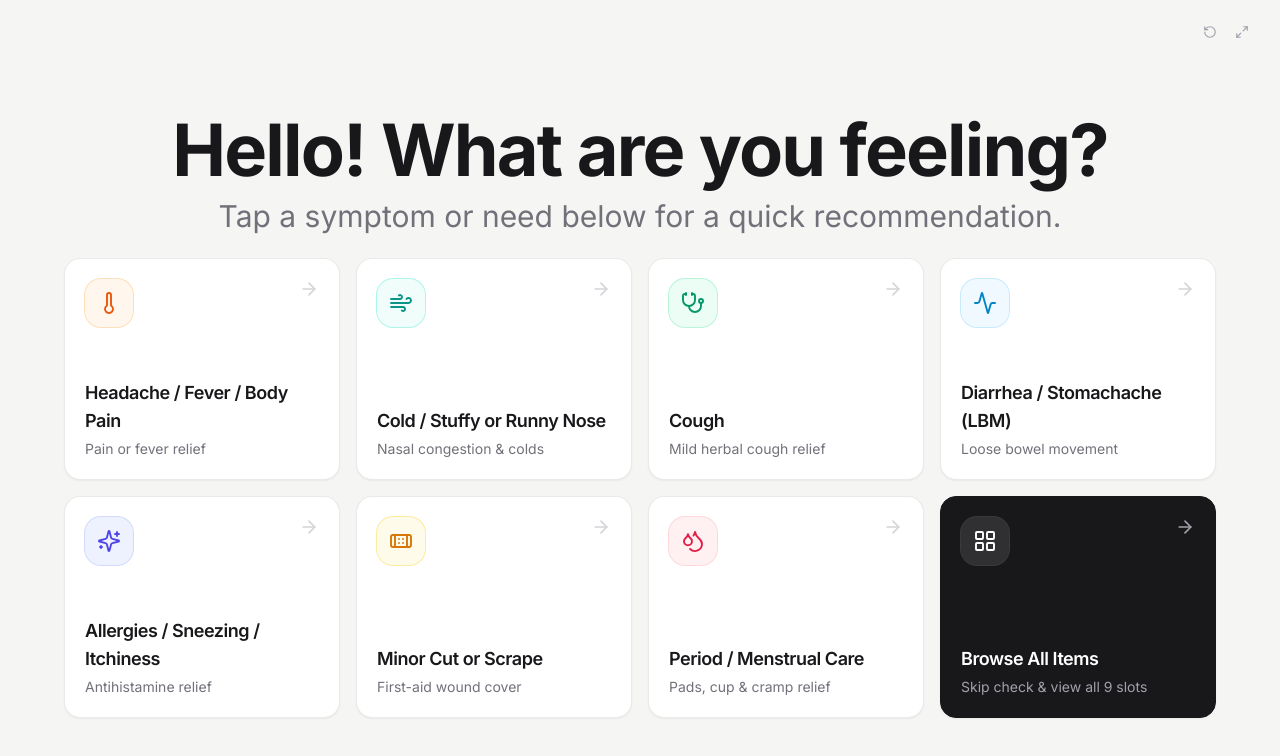
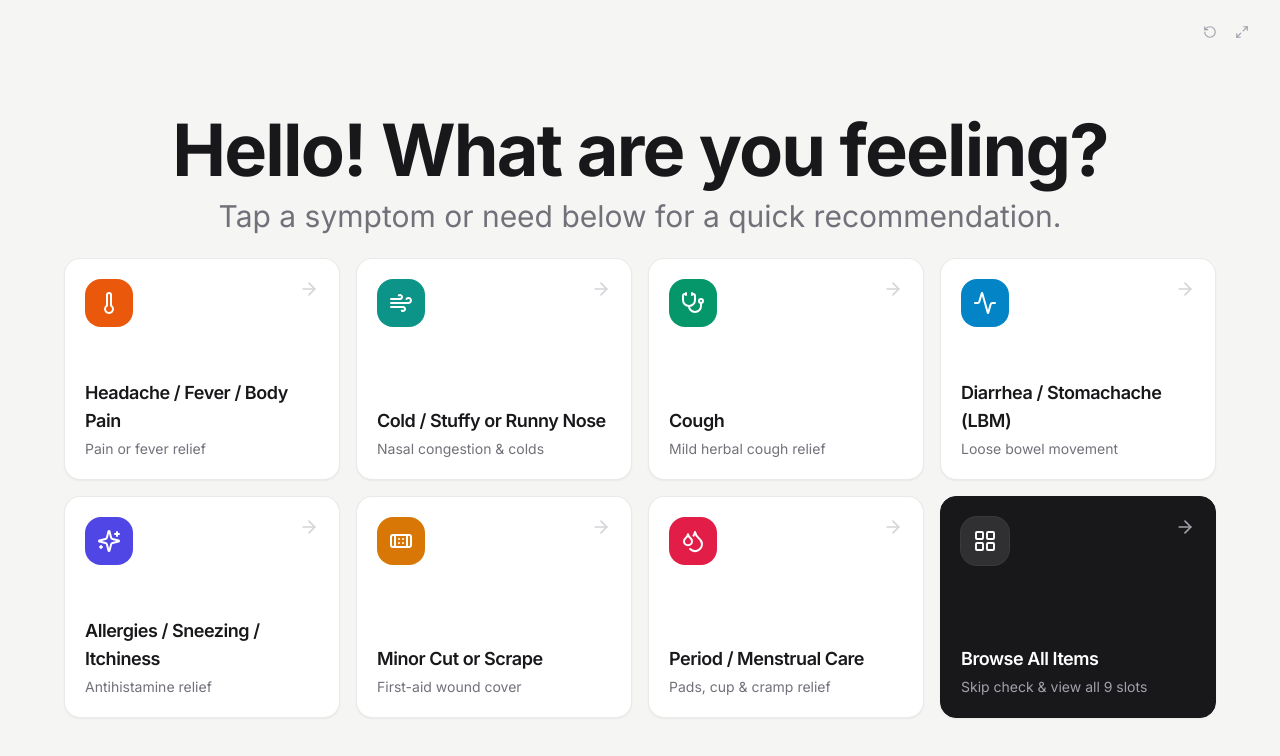
Before and after one commit to Ytian-DEV/OTC-Medicine-Vending-Machine, a React (Vite) app: page / in a window 1280 px wide. Shown: the top 756 px of the page. Built offline with nearby package versions, Linux system fonts and the light colour scheme; no server answers; the database is empty.

Commit message:
fix(ui): replace pastel-bordered badges and icon tints with crisp solid colors

```diff
--- a/src/components/RecommendationScreen.tsx
+++ b/src/components/RecommendationScreen.tsx
@@ -55,9 +55,9 @@ function RecommendedItemCard({ slot }: { slot: SlotItem }) {
                 className={cn(
                   'inline-flex items-center rounded-full px-2.5 py-0.5 text-xs font-medium tabular-nums',
                   isSoldOut
-                    ? 'bg-red-50 text-red-600'
+                    ? 'bg-red-600 text-white'
                     : slot.stock <= 3
-                      ? 'bg-amber-50 text-amber-700'
+                      ? 'bg-amber-500 text-white'
                       : 'bg-stone-100 text-zinc-600'
                 )}
               >
@@ -118,7 +118,7 @@ export function RecommendationScreen({
       <div className="shrink-0 text-center space-y-2 flex flex-col items-center">
         <span
           className={cn(
-            'inline-flex items-center px-3 py-1 rounded-full border text-xs font-semibold',
+            'inline-flex items-center px-3.5 py-1 rounded-full text-xs font-semibold',
             SYMPTOM_PILL_STYLES[symptom]
           )}
         >
--- a/src/components/SafetyQuestionnaireScreen.tsx
+++ b/src/components/SafetyQuestionnaireScreen.tsx
@@ -36,30 +36,30 @@ export function SafetyQuestionnaireScreen({
           initial={{ opacity: 0, scale: 0.97 }}
           animate={{ opacity: 1, scale: 1 }}
           transition={{ duration: 0.2 }}
-          className={cn(
-            'w-full max-w-xl rounded-3xl bg-white border p-7 sm:p-9 text-center flex flex-col items-center gap-5 shadow-sm',
-            safetyAlert.urgent ? 'border-red-300 ring-4 ring-red-500/10' : 'border-amber-300'
-          )}
+          className="w-full max-w-xl rounded-3xl bg-white border border-stone-200/80 p-7 sm:p-9 text-center flex flex-col items-center gap-5 shadow-sm"
         >
           <div
             className={cn(
-              'h-16 w-16 rounded-full flex items-center justify-center border',
-              safetyAlert.urgent
-                ? 'bg-red-50 border-red-200 text-red-600'
-                : 'bg-amber-50 border-amber-200 text-amber-600'
+              'h-16 w-16 rounded-full flex items-center justify-center text-white',
+              safetyAlert.urgent ? 'bg-red-600' : 'bg-amber-500'
             )}
           >
             {safetyAlert.urgent ? (
-              <ShieldAlert className="w-8 h-8 stroke-[1.75]" />
+              <ShieldAlert className="w-8 h-8 stroke-[2]" />
             ) : (
-              <AlertTriangle className="w-8 h-8 stroke-[1.75]" />
+              <AlertTriangle className="w-8 h-8 stroke-[2]" />
             )}
           </div>
 
-          <div className="space-y-2">
-            <p className="text-xs font-semibold uppercase tracking-wider text-zinc-400">
+          <div className="space-y-2.5 flex flex-col items-center">
+            <span
+              className={cn(
+                'inline-flex items-center px-3.5 py-1 rounded-full text-xs font-semibold',
+                SYMPTOM_PILL_STYLES[symptom]
+              )}
+            >
               {symptomMeta?.label}
-            </p>
+            </span>
             <h2 className="text-2xl sm:text-3xl font-semibold tracking-tight text-zinc-900">
               {safetyAlert.title}
             </h2>
@@ -127,7 +127,7 @@ export function SafetyQuestionnaireScreen({
           <div className="space-y-2.5 text-center flex flex-col items-center">
             <span
               className={cn(
-                'inline-flex items-center px-3 py-1 rounded-full border text-xs font-semibold',
+                'inline-flex items-center px-3.5 py-1 rounded-full text-xs font-semibold',
                 SYMPTOM_PILL_STYLES[symptom]
               )}
             >
--- a/src/components/SlotCard.tsx
+++ b/src/components/SlotCard.tsx
@@ -69,9 +69,9 @@ export function SlotCard({
         className={cn(
           'inline-flex items-center rounded-full px-2 py-0.5 text-[11px] sm:text-xs font-medium tabular-nums',
           isSoldOut
-            ? 'bg-red-50 text-red-600'
+            ? 'bg-red-600 text-white'
             : isLowStock
-              ? 'bg-amber-50 text-amber-700 border border-amber-200/80'
+              ? 'bg-amber-500 text-white'
               : isSelected
                 ? 'bg-zinc-900/10 text-zinc-800 font-semibold'
                 : 'bg-stone-100 text-zinc-500'
--- a/src/components/SymptomCheckScreen.tsx
+++ b/src/components/SymptomCheckScreen.tsx
@@ -22,52 +22,36 @@ interface SymptomCheckScreenProps {
 interface SymptomVisualTheme {
   icon: React.ComponentType<{ className?: string }>;
   iconBox: string;
-  hoverCard: string;
-  arrowColor: string;
 }
 
 const SYMPTOM_THEMES: Record<SymptomId, SymptomVisualTheme> = {
   'headache-fever': {
     icon: Thermometer,
-    iconBox: 'bg-orange-50 text-orange-600 ring-1 ring-orange-200/80',
-    hoverCard: 'hover:border-orange-300 hover:bg-orange-50/25',
-    arrowColor: 'group-hover:text-orange-500',
+    iconBox: 'bg-orange-600 text-white',
   },
   'cold-nose': {
     icon: Wind,
-    iconBox: 'bg-teal-50 text-teal-600 ring-1 ring-teal-200/80',
-    hoverCard: 'hover:border-teal-300 hover:bg-teal-50/25',
-    arrowColor: 'group-hover:text-teal-500',
+    iconBox: 'bg-teal-600 text-white',
   },
   cough: {
     icon: Stethoscope,
-    iconBox: 'bg-emerald-50 text-emerald-600 ring-1 ring-emerald-200/80',
-    hoverCard: 'hover:border-emerald-300 hover:bg-emerald-50/25',
-    arrowColor: 'group-hover:text-emerald-500',
+    iconBox: 'bg-emerald-600 text-white',
   },
   diarrhea: {
     icon: Activity,
-    iconBox: 'bg-sky-50 text-sky-600 ring-1 ring-sky-200/80',
-    hoverCard: 'hover:border-sky-300 hover:bg-sky-50/25',
-    arrowColor: 'group-hover:text-sky-500',
+    iconBox: 'bg-sky-600 text-white',
   },
   allergies: {
     icon: Sparkles,
-    iconBox: 'bg-indigo-50 text-indigo-600 ring-1 ring-indigo-200/80',
-    hoverCard: 'hover:border-indigo-300 hover:bg-indigo-50/25',
-    arrowColor: 'group-hover:text-indigo-500',
+    iconBox: 'bg-indigo-600 text-white',
   },
   'cut-scrape': {
     icon: Bandage,
-    iconBox: 'bg-amber-50 text-amber-600 ring-1 ring-amber-200/80',
-    hoverCard: 'hover:border-amber-300 hover:bg-amber-50/25',
-    arrowColor: 'group-hover:text-amber-500',
+    iconBox: 'bg-amber-600 text-white',
   },
   menstrual: {
     icon: Droplets,
-    iconBox: 'bg-rose-50 text-rose-600 ring-1 ring-rose-200/80',
-    hoverCard: 'hover:border-rose-300 hover:bg-rose-50/25',
-    arrowColor: 'group-hover:text-rose-500',
+    iconBox: 'bg-rose-600 text-white',
   },
 };
 
@@ -112,10 +96,7 @@ export function SymptomCheckScreen({
               whileHover={{ y: -3 }}
               whileTap={{ scale: 0.97 }}
               onClick={() => onSelectSymptom(option.id)}
-              className={cn(
-                'group rounded-2xl bg-white border border-stone-200/80 shadow-sm hover:shadow-md p-4 sm:p-5 flex flex-col justify-between text-left transition-all duration-150 min-h-0 min-w-0',
-                theme.hoverCard
-              )}
+              className="group rounded-2xl bg-white border border-stone-200/80 hover:border-zinc-900 shadow-sm hover:shadow-md p-4 sm:p-5 flex flex-col justify-between text-left transition-all duration-150 min-h-0 min-w-0"
             >
               <div className="flex items-start justify-between gap-2 w-full">
                 <div
@@ -124,15 +105,10 @@ export function SymptomCheckScreen({
                     theme.iconBox
                   )}
                 >
-                  <Icon className="w-5 h-5 sm:w-6 sm:h-6 stroke-[1.9]" />
+                  <Icon className="w-5 h-5 sm:w-6 sm:h-6 stroke-[2]" />
                 </div>
 
-                <ArrowRight
-                  className={cn(
-                    'w-4 h-4 sm:w-5 sm:h-5 text-zinc-300 transition-all duration-200 group-hover:translate-x-0.5',
-                    theme.arrowColor
-                  )}
-                />
+                <ArrowRight className="w-4 h-4 sm:w-5 sm:h-5 text-zinc-300 group-hover:text-zinc-900 transition-all duration-200 group-hover:translate-x-0.5" />
               </div>
 
               <div className="space-y-0.5 sm:space-y-1 min-w-0">
--- a/src/data/symptomFlow.ts
+++ b/src/data/symptomFlow.ts
@@ -45,13 +45,13 @@ export const SYMPTOM_OPTIONS: SymptomOption[] = [
 ];
 
 export const SYMPTOM_PILL_STYLES: Record<SymptomId, string> = {
-  'headache-fever': 'bg-orange-50 text-orange-700 border-orange-200/80',
-  'cold-nose': 'bg-teal-50 text-teal-700 border-teal-200/80',
-  cough: 'bg-emerald-50 text-emerald-700 border-emerald-200/80',
-  diarrhea: 'bg-sky-50 text-sky-700 border-sky-200/80',
-  allergies: 'bg-indigo-50 text-indigo-700 border-indigo-200/80',
-  'cut-scrape': 'bg-amber-50 text-amber-700 border-amber-200/80',
-  menstrual: 'bg-rose-50 text-rose-700 border-rose-200/80',
+  'headache-fever': 'bg-orange-600 text-white',
+  'cold-nose': 'bg-teal-600 text-white',
+  cough: 'bg-emerald-600 text-white',
+  diarrhea: 'bg-sky-600 text-white',
+  allergies: 'bg-indigo-600 text-white',
+  'cut-scrape': 'bg-amber-600 text-white',
+  menstrual: 'bg-rose-600 text-white',
 };
 
 export interface QuestionChoice {
```
